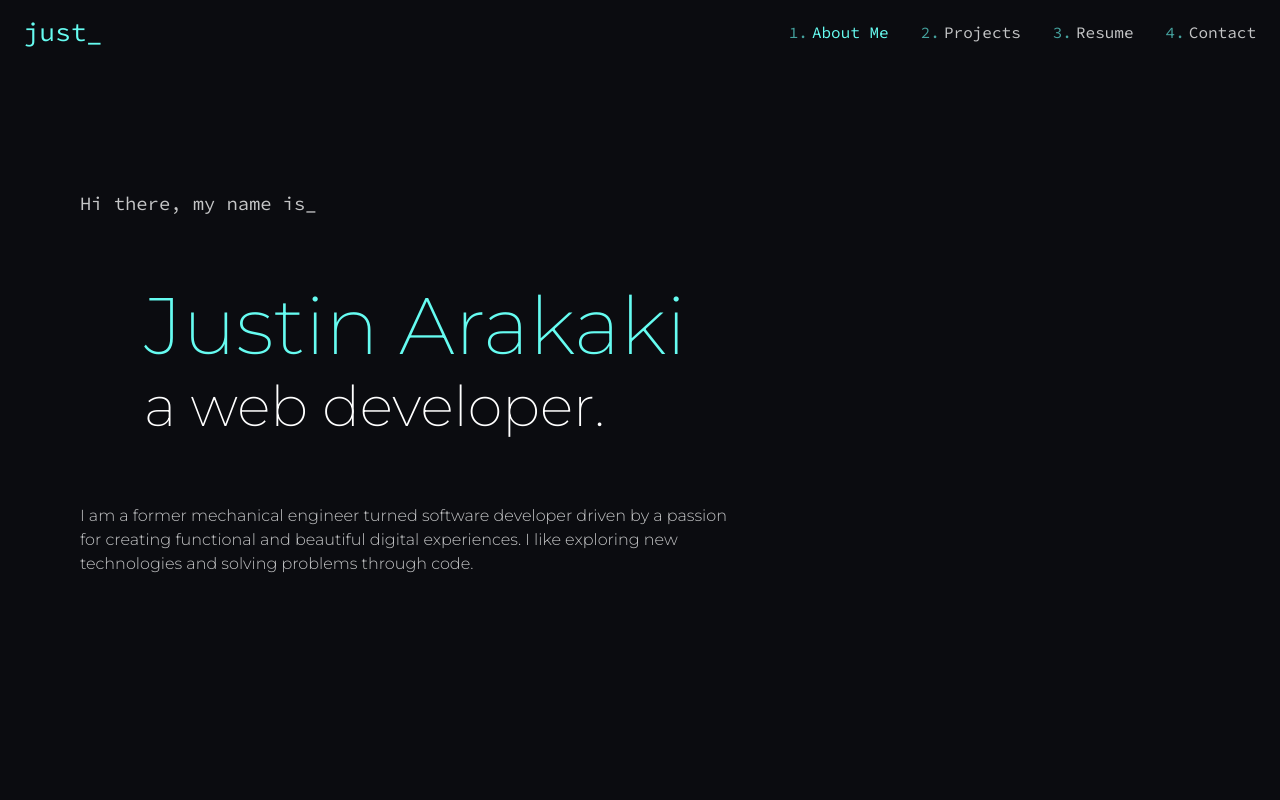
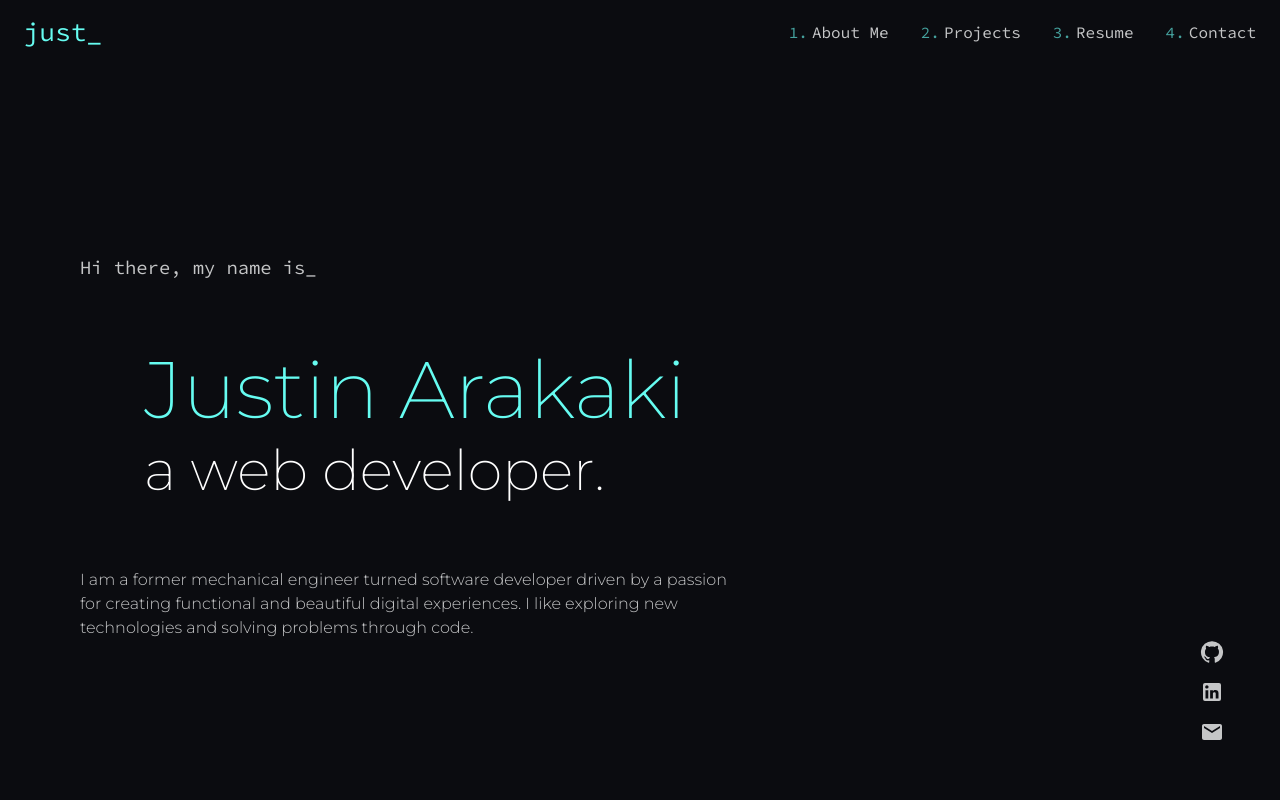
Before and after one commit to Justin-Arakaki/portfolio, a React (Vite) app: page / in a window 1280 px wide. Before the commit this address led to /#/aboutme. Shown: the top 800 px of the page. Built offline with nearby package versions, Linux system fonts and the light colour scheme.

Commit message:
checkpoint

```diff
--- a/src/App.css
+++ b/src/App.css
@@ -13,19 +13,23 @@
   -webkit-text-size-adjust: 100%;
 }
 
+html {
+  scroll-behavior: smooth;
+}
+
 body {
   margin: 0;
 }
 
 ::-webkit-scrollbar {
-  width: 15px;
+  width: 10px;
 }
 ::-webkit-scrollbar-track {
-  background: #dcdcdc;
+  background: #00000000;
 }
 ::-webkit-scrollbar-thumb {
-  background: #888;
+  background: #323232;
 }
 ::-webkit-scrollbar-thumb:hover {
-  background: #404040;
+  background: #c5c6c7;
 }
--- a/src/App.tsx
+++ b/src/App.tsx
@@ -1,32 +1,33 @@
-import { Navigate, Route, Routes } from 'react-router-dom';
+import { Container, SxProps } from '@mui/material';
 import MasterProvider from './contexts/MasterProvider';
 import AboutMe from './pages/AboutMe';
 import Contact from './pages/Contact';
 import Projects from './pages/Projects';
 import Resume from './pages/Resume';
 import Header from './components/app-bar/Header';
-import BodyContainer from './components/ui/BodyContainer';
-import siteData from './constants/siteData';
+import FloatingButtons from './components/floating-buttons/FloatingButtons';
 import './App.css';
 
 function App() {
-  const pages = siteData.pages;
+  const bodyContainerStyle: SxProps = {
+    display: 'flex',
+    flexDirection: 'column',
+    alignItems: 'center',
+    gap: '20vh',
+    maxWidth: 800,
+    paddingInline: '2.5rem !important',
+  };
 
   return (
     <MasterProvider>
       <Header />
-      <BodyContainer>
-        <Routes>
-          <Route
-            path="*"
-            element={<Navigate to={pages.aboutme.path} replace />}
-          />
-          <Route path={pages.aboutme.path} element={<AboutMe />} />
-          <Route path={pages.projects.path} element={<Projects />} />
-          <Route path={pages.resume.path} element={<Resume />} />
-          <Route path={pages.contact.path} element={<Contact />} />
-        </Routes>
-      </BodyContainer>
+      <Container sx={bodyContainerStyle}>
+        <AboutMe />
+        <Projects />
+        <Resume />
+        <Contact />
+      </Container>
+      <FloatingButtons />
     </MasterProvider>
   );
 }
--- a/src/components/app-bar/NavButton.tsx
+++ b/src/components/app-bar/NavButton.tsx
@@ -1,5 +1,4 @@
-import { Link, useLocation } from 'react-router-dom';
-import { SxProps, Theme, Box, ButtonBase, Typography } from '@mui/material';
+import { Box, ButtonBase, SxProps, Theme, Typography } from '@mui/material';
 
 interface ButtonProps {
   label: string;
@@ -14,16 +13,14 @@ export default function NavButton({
   listNo,
   handleClose,
 }: ButtonProps) {
-  const location = useLocation();
-  const isToggledOn = location.pathname === `/${link}`;
+  // const location = useLocation();
+  const isToggledOn = false;
   const toggledStyle: SxProps<Theme> = {
-    color: (theme: Theme) => theme.palette.primary.main,
+    color: 'primary.main',
   };
   const untoggledStyle: SxProps<Theme> = {
     transition: '0.5s',
-    ['&:hover']: {
-      color: (theme: Theme) => theme.palette.text.secondary,
-    },
+    ['&:hover']: { color: 'text.secondary' },
   };
   const buttonStyle = isToggledOn ? toggledStyle : untoggledStyle;
 
@@ -33,10 +30,9 @@ export default function NavButton({
         {listNo}.
       </Typography>
       <ButtonBase
-        component={Link}
-        to={link}
         disableRipple={true}
         sx={buttonStyle}
+        href={`#${link}`}
         onClick={handleClose}
       >
         <Typography variant="button">{label}</Typography>
--- a/src/components/app-bar/NavStack.tsx
+++ b/src/components/app-bar/NavStack.tsx
@@ -23,7 +23,7 @@ export default function NavStack({
   const buttons = pageInfo.map((page, index) => (
     <NavButton
       label={page.label}
-      link={page.path}
+      link={page.link}
       handleClose={handleClose}
       key={index}
       listNo={index + 1}
--- /dev/null
+++ b/src/components/floating-buttons/FloatingButtons.tsx
@@ -0,0 +1,51 @@
+import { Box, SxProps, Theme, IconButton } from '@mui/material';
+import EmailIcon from '@mui/icons-material/Email';
+import GitHubIcon from '@mui/icons-material/GitHub';
+import LinkedInIcon from '@mui/icons-material/LinkedIn';
+
+export default function FloatingButtons() {
+  const floatingBoxStyle: SxProps<Theme> = {
+    position: 'fixed',
+    bottom: '3rem',
+    right: '3rem',
+    display: 'flex',
+    flexDirection: 'column',
+    alignItems: 'center',
+  };
+  const iconStyle: SxProps<Theme> = {
+    color: 'text.primary',
+    transition: '0.5s',
+    ['&:hover']: { color: 'text.secondary' },
+  };
+  const buttonInfo = [
+    {
+      title: 'github',
+      link: 'https://github.com/Justin-Arakaki',
+      icon: <GitHubIcon sx={iconStyle} />,
+    },
+    {
+      title: 'linkedin',
+      link: 'https://www.linkedin.com/in/jrarakaki/',
+      icon: <LinkedInIcon sx={iconStyle} />,
+    },
+    {
+      title: 'email',
+      link: 'mailto: Justin.r.arakaki7@gmail.com',
+      icon: <EmailIcon sx={iconStyle} />,
+    },
+  ];
+  const buttons = buttonInfo.map((info, index) => {
+    return (
+      <IconButton
+        disableRipple
+        aria-label={info.title}
+        href={info.link}
+        key={index}
+      >
+        {info.icon}
+      </IconButton>
+    );
+  });
+
+  return <Box sx={floatingBoxStyle}>{buttons}</Box>;
+}
--- a/src/components/ui/BodyContainer.tsx
+++ /dev/null
@@ -1,13 +0,0 @@
-import Container, { ContainerProps } from '@mui/material/Container';
-import { styled } from '@mui/material/styles';
-
-// eslint-disable-next-line @typescript-eslint/no-unused-vars
-const BodyContainer = styled(Container)<ContainerProps>(({ theme }) => ({
-  display: 'flex',
-  flexDirection: 'column',
-  alignItems: 'center',
-  maxWidth: 800,
-  paddingInline: '2.5rem !important',
-}));
-
-export default BodyContainer;
--- /dev/null
+++ b/src/components/ui/Section.tsx
@@ -0,0 +1,19 @@
+import { Box, SxProps, Theme } from '@mui/material';
+
+interface SectionProps {
+  id: string;
+  children: React.ReactNode[];
+  sx?: SxProps<Theme>;
+}
+
+export default function Section({ id, children, sx }: SectionProps) {
+  const sectionStyle: SxProps<Theme> = {
+    ...sx,
+    width: '100%',
+  };
+  return (
+    <Box id={id} sx={sectionStyle}>
+      {children}
+    </Box>
+  );
+}
--- a/src/constants/siteData.ts
+++ b/src/constants/siteData.ts
@@ -1,7 +1,7 @@
 const siteData = {
   pages: {
     aboutme: {
-      path: 'aboutme',
+      link: 'aboutme',
       label: 'About Me',
       content: {
         name: 'Justin Arakaki',
@@ -12,15 +12,15 @@ const siteData = {
       },
     },
     projects: {
-      path: 'projects',
+      link: 'projects',
       label: 'Projects',
     },
     resume: {
-      path: 'resume',
+      link: 'resume',
       label: 'Resume',
     },
     contact: {
-      path: 'contact',
+      link: 'contact',
       label: 'Contact',
     },
   },
--- a/src/pages/AboutMe.tsx
+++ b/src/pages/AboutMe.tsx
@@ -1,10 +1,11 @@
-import { Box, SxProps, Theme, Typography, useTheme } from '@mui/material';
+import { SxProps, Theme, Typography, useTheme } from '@mui/material';
 import { useSiteData } from '../contexts/SiteDataContext';
 import ResponsiveTitle from '../components/content/ResponsiveTitle';
+import Section from '../components/ui/Section';
 
 export default function AboutMe() {
   const theme = useTheme();
-  const { content } = useSiteData().pages.aboutme;
+  const { link, content } = useSiteData().pages.aboutme;
   const helloStyle: SxProps<Theme> = {
     marginBottom: '4rem',
     [theme.breakpoints.down('sm')]: { marginBottom: '2rem' },
@@ -18,7 +19,7 @@ export default function AboutMe() {
   };
 
   return (
-    <Box width="100%" mt={8}>
+    <Section id={link} sx={{ mt: '8rem' }}>
       <Typography variant="h4" sx={helloStyle}>
         {content.greeting}
       </Typography>
@@ -26,6 +27,6 @@ export default function AboutMe() {
       <Typography variant="body1" sx={blurbStyle}>
         {content.about}
       </Typography>
-    </Box>
+    </Section>
   );
 }
--- a/src/pages/Contact.tsx
+++ b/src/pages/Contact.tsx
@@ -1,4 +1,4 @@
-import BodyContainer from '../components/ui/BodyContainer';
+import BodyContainer from '../components/ui/Section';
 import SamplePage from './SamplePage';
 
 export default function Contact() {
--- a/src/pages/Projects.tsx
+++ b/src/pages/Projects.tsx
@@ -1,10 +1,10 @@
-import BodyContainer from '../components/ui/BodyContainer';
+import { Box } from '@mui/material';
 import SamplePage from './SamplePage';
 
 export default function Projects() {
   return (
-    <BodyContainer>
+    <Box>
       <SamplePage title="Projects" />
-    </BodyContainer>
+    </Box>
   );
 }
--- a/src/pages/Resume.tsx
+++ b/src/pages/Resume.tsx
@@ -1,4 +1,4 @@
-import BodyContainer from '../components/ui/BodyContainer';
+import BodyContainer from '../components/ui/Section';
 import SamplePage from './SamplePage';
 
 export default function Resume() {
```
